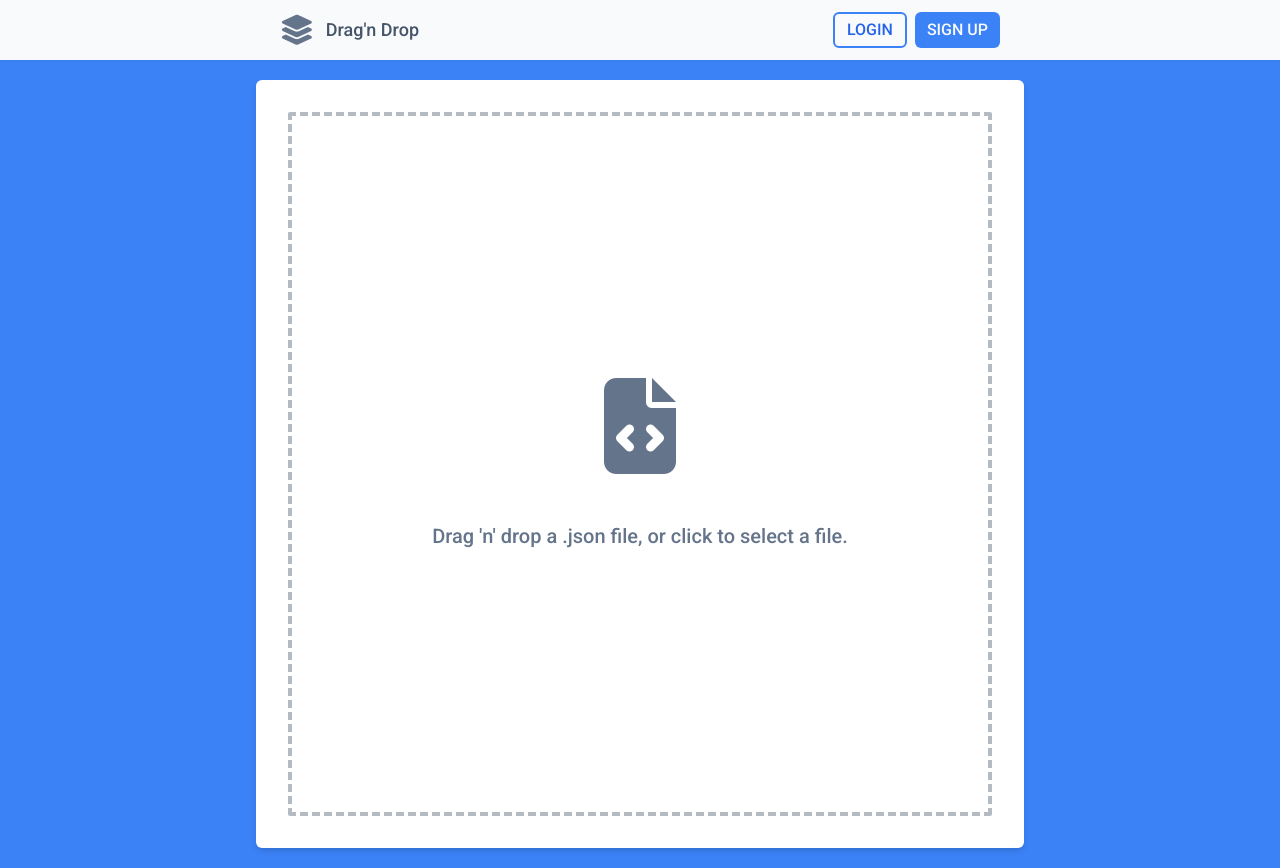
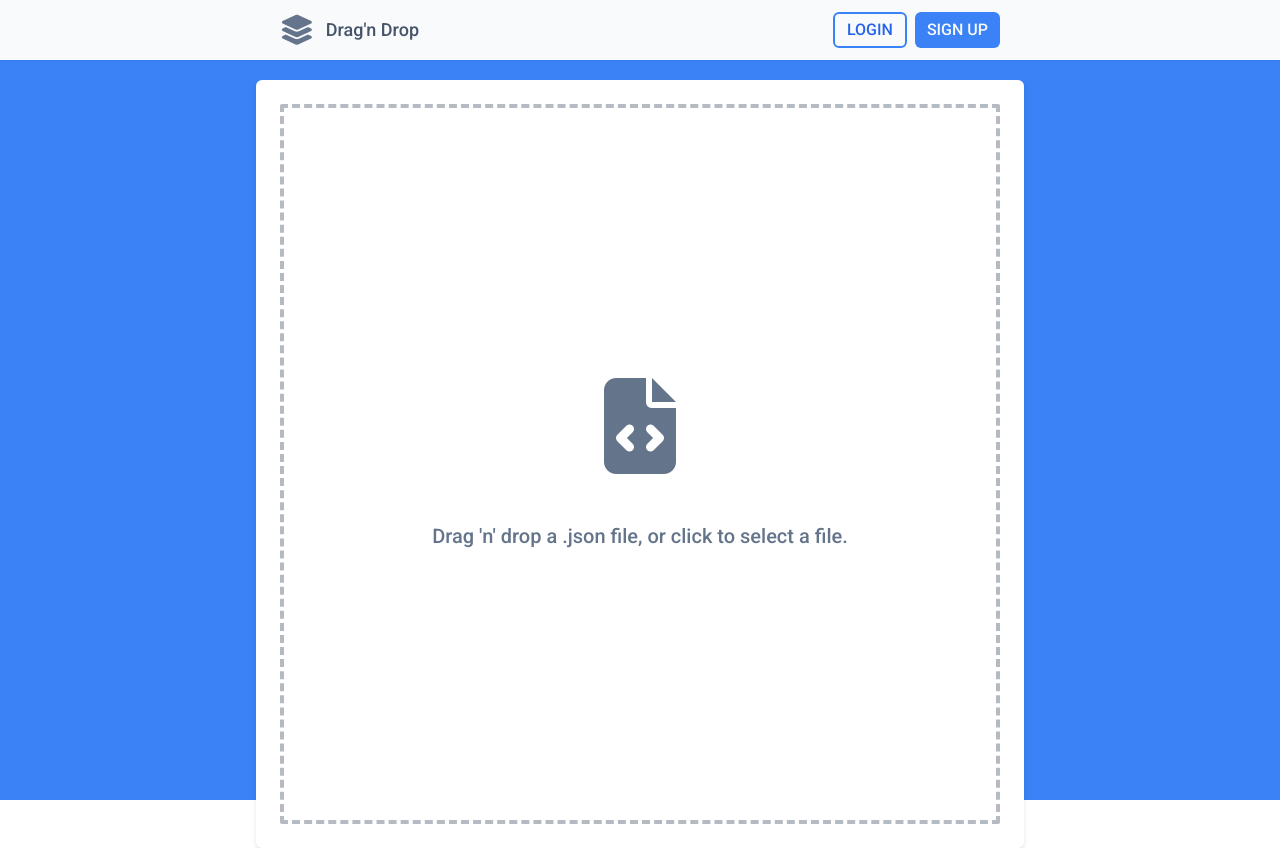
Before and after one commit to vockers/drag-drop, a React (Vite) app in the folder frontend/: page / in a window 1280 px wide. Built offline with nearby package versions, Linux system fonts and the light colour scheme.

Commit message:
Tree view of JSON file

```diff
--- /dev/null
+++ b/frontend/src/components/CategoryUploader.tsx
@@ -0,0 +1,55 @@
+import { useCallback, useState } from "react";
+import { useDropzone } from "react-dropzone";
+import Ajv from "ajv";
+import TreeNode from "./TreeNode";
+
+const categorySchema = {
+    "$id": "/Category",
+    "type": "object",
+    "maxProperties": 2,
+    "required": ["name"],
+    "additionalProperties": false,
+    "properties": {
+        "name": {"type": "string", "minLength": 3, "maxLength": 64},
+        "children": {
+            "type": "array",
+            "items": {"$ref": "/Category"},
+            "minItems": 1,
+        }
+    },
+};
+
+export default function CategoryUploader() {
+    const [category, setCategory] = useState({})
+
+    const onDrop = useCallback((acceptedFiles: File[]) => {
+        acceptedFiles[0].text().then((text) => {
+            const category = JSON.parse(text);
+            const ajv = new Ajv();
+            const validate = ajv.compile(categorySchema)
+            const valid = validate(category)
+            if (!valid) console.log(validate.errors)
+            else setCategory(category)
+        })
+    }, [])
+    const { isDragAccept, getRootProps, getInputProps } = useDropzone({onDrop, multiple: false, accept: {"application/json": [".json"]}})
+
+        const isDragAcceptStyle = isDragAccept ? "bg-slate-200" : "";
+
+        return (
+            <>
+                {category.hasOwnProperty('name') ? (
+                    <div className="h-full w-full bg-slate-300 p-3 rounded-md">
+                        <TreeNode node={category} showChildrenNow={true} />
+                    </div>
+                ) : (
+                    <div {...getRootProps({isDragAccept})} className={"flex flex-col items-center justify-center aspect-square rounded-sm border-4 border-dashed border-opacity-40 border-slate-600 text-slate-500 hover:cursor-pointer " + isDragAcceptStyle}>
+                        <div className={isDragAccept ? "test" : "hello"}></div>
+                        <input {...getInputProps()} />
+                        <i className="fa fa-file-code text-8xl mb-12"></i>
+                        <p className="text-xl font-medium">Drag 'n' drop a .json file, or click to select a file.</p>
+                    </div>
+                )}
+            </>
+        );
+    }
--- a/frontend/src/components/FileDropzone.tsx
+++ /dev/null
@@ -1,44 +0,0 @@
-import { useCallback } from "react";
-import { useDropzone } from "react-dropzone";
-import Ajv from "ajv";
-
-const categorySchema = {
-    "$id": "/Category",
-    "type": "object",
-    "maxProperties": 2,
-    "required": ["name"],
-    "additionalProperties": false,
-    "properties": {
-        "name": {"type": "string", "minLength": 3, "maxLength": 64},
-        "children": {
-            "type": "array",
-            "items": {"$ref": "/Category"},
-            "minItems": 1,
-        }
-    },
-};
-
-export default function() {
-    const onDrop = useCallback((acceptedFiles: File[]) => {
-        acceptedFiles[0].text().then((text) => {
-            const category = JSON.parse(text);
-            const ajv = new Ajv();
-            const validate = ajv.compile(categorySchema)
-            const valid = validate(category)
-            if (!valid) console.log(validate.errors)
-            else console.log("Valid JSON")
-        })
-    }, [])
-    const { isDragAccept, getRootProps, getInputProps } = useDropzone({onDrop, multiple: false, accept: {"application/json": [".json"]}})
-
-    const isDragAcceptStyle = isDragAccept ? "bg-slate-200" : ""
-
-    return (
-        <div {...getRootProps({isDragAccept})} className={"flex flex-col items-center justify-center aspect-square rounded-sm border-4 border-dashed border-opacity-40 border-slate-600 text-slate-500 " + isDragAcceptStyle}>
-            <div className={isDragAccept ? "test" : "hello"}></div>
-            <input {...getInputProps()} />
-            <i className="fa fa-file-code text-8xl mb-12"></i>
-            <p className="text-xl font-medium">Drag 'n' drop a .json file, or click to select a file.</p>
-        </div>
-    )
-}
--- a/frontend/src/components/Layout.tsx
+++ b/frontend/src/components/Layout.tsx
@@ -5,7 +5,7 @@ import Footer from "./Footer";
 export default function Layout() {
     return (
         <>
-        <div className="bg-blue-500 flex flex-col items-center">
+        <div className="h-full bg-blue-500 flex flex-col items-center">
             <NavBar />
             <Outlet />
         </div>
--- /dev/null
+++ b/frontend/src/components/TreeNode.tsx
@@ -0,0 +1,36 @@
+import { useState } from "react";
+
+export default function TreeNode({node, showChildrenNow}: {node: any, showChildrenNow: boolean}) {
+    const [showChildren, setShowChildren] = useState(showChildrenNow);
+    const hasChildren = node.hasOwnProperty("children");
+
+    const handleClick = () => {
+        setShowChildren(!showChildren);
+    }
+
+    return (
+        <div className="text-slate-700 w-full">
+            <button onClick={handleClick} className="w-full px-3 py-2 flex gap-2 rounded-md hover:bg-slate-400">
+                {hasChildren ? (
+                    showChildren ? (
+                        <i className="w-4 fa fa-chevron-down self-center text-xs"></i>
+                    ) : (
+                        <i className="w-4 fa fa-chevron-right self-center text-xs"></i>
+                    )
+                ) : (
+                    <div className="pl-4"></div>
+                )}
+                <h1>{node.name}</h1>
+            </button>
+            {hasChildren && showChildren &&
+                <div className="pl-3">
+                    {node.children.map((child: any) => {
+                        return (
+                            <TreeNode node={child} key={child.name} showChildrenNow={false} />
+                        )
+                    })}
+                </div>
+            }
+        </div>
+    )
+}
--- a/frontend/src/index.css
+++ b/frontend/src/index.css
@@ -15,6 +15,7 @@
   height: 100%;
 }
 
-body {
+html, body {
   height: 100%;
+  min-height: 100%;
 }
--- a/frontend/src/pages/Home.tsx
+++ b/frontend/src/pages/Home.tsx
@@ -1,10 +1,10 @@
-import FileDropzone from "../components/FileDropzone";
+import CategoryUploader from "../components/CategoryUploader";
 
 export default function Home() {
     return (
         <>
-            <div className="w-full max-w-screen-md mb-5 rounded-md bg-white shadow-md p-8">
-                <FileDropzone />
+            <div className="w-full max-w-screen-md mb-5 rounded-md bg-white shadow-md p-6">
+                <CategoryUploader />
             </div>
         </>
     )
```
